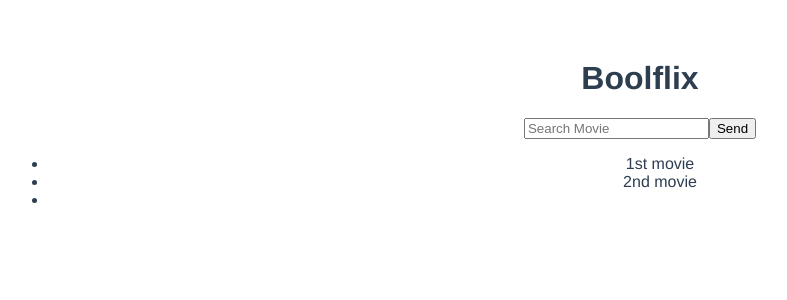
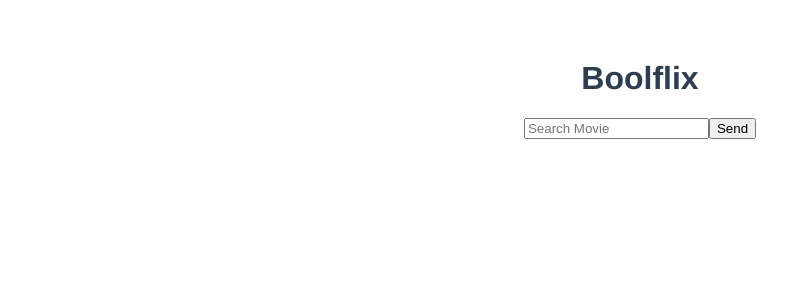
Before and after one commit to masfreddy93/vue-boolflix, a Vue app: page / in a window 1280 px wide. Shown: the top 300 px of the page, without its empty margins (0-787 px from the left). Built offline with nearby package versions, Linux system fonts and the light colour scheme.

Commit message:
add v-for list + fix bug

```diff
--- a/src/components/MainComponent.vue
+++ b/src/components/MainComponent.vue
@@ -1,9 +1,7 @@
 <template>
     <main>
-        <ul>
-            <li>1st movie</li>
-            <li>2nd movie</li>
-            <li> {{movieFounded}}</li>
+        <ul v-for="(movie,i) of moviesFounded" :key="i">
+            <li> {{ movie }} </li>
         </ul>
     </main>
 </template>
@@ -16,8 +14,8 @@
     export default {
 
         computed: {
-            movieFounded() {
-                return state.movieInput;
+            moviesFounded() {
+                return state.moviesFounded;
             }
         },
 
```
